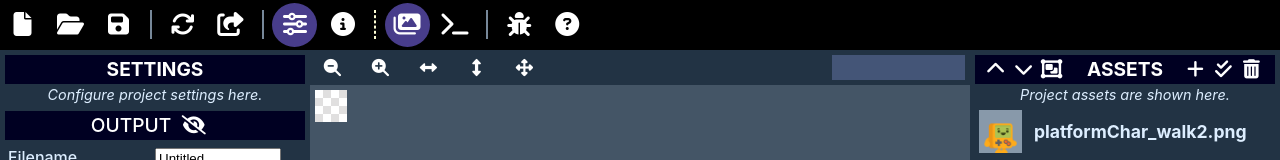
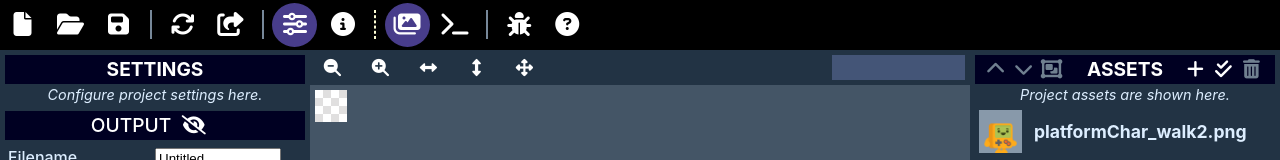
Before and after one commit to groundh0g/beta.gamedevutils.com, a React (Vite) app: page / in a window 1280 px wide. Shown: the top 160 px of the page. Built offline with nearby package versions, Linux system fonts and the light colour scheme.

Commit message:
adds disabled option to NavBarButtons, adds links for bug report and docs stub

```diff
--- a/src/Components/NavBar.tsx
+++ b/src/Components/NavBar.tsx
@@ -10,6 +10,18 @@ export type NavBarProps = {
     toggleSettingsPanel: () => void,
     toggleAboutPanel: () => void,
 };
+
+const BUG_REPORT_BODY = `
+Tell us how we can reproduce this issue. For example:
+
+I cannot remove an asset if it's the only item in the list.
+
+1. Start a new project.
+2. Add a single asset.
+3. Select the asset.
+4. The delete button should be enabled, but it's not.
+
+`.trim().replace(/\n/gim, "%0A");
 
 export default function NavBar(props: NavBarProps) {
     return (
@@ -27,8 +39,18 @@ export default function NavBar(props: NavBarProps) {
             <NavBarButton title="Show Assets" icon="images" isActive={props.panelVisibility.isAssetsVisible} onClick={props.toggleAssetsPanel} />
             <NavBarButton title="Show Console" icon="terminal" isActive={props.panelVisibility.isConsoleVisible} onClick={props.toggleConsolePanel} />
             <NavBarSpacer />
-            <NavBarButton title="Report a Bug" icon="bug" />
-            <NavBarButton title="Documentation" icon="question-circle" />
+            <NavBarButton
+                title="Report a Bug"
+                icon="bug"
+                href={`https://github.com/groundh0g/beta.gamedevutils.com/issues/new?labels=bug&title=[BUG]+Short Description&body=${BUG_REPORT_BODY}`}
+                target="_blank"
+            />
+            <NavBarButton
+                title="Documentation"
+                icon="question-circle"
+                href="https://docs.jekyllfaces.com/"
+                target="_blank"
+            />
         </div>
     );
 }
--- a/src/Components/NavBarButton.css
+++ b/src/Components/NavBarButton.css
@@ -12,3 +12,7 @@
     background-color: darkslateblue;
     border-radius: 50%;
 }
+
+.navbar-button.disabled {
+    color: slategray;
+}
--- a/src/Components/NavBarButton.tsx
+++ b/src/Components/NavBarButton.tsx
@@ -7,13 +7,20 @@ export type NavBarButtonProps = {
     target?: string,
     isActive?: boolean,
     onClick?: () => void,
+    isDisabled?: boolean,
 };
 
 export default function NavBarButton(props: NavBarButtonProps) {
+    const classActive = props.isActive ? "active" : "";
+    const classDisabled = props.isDisabled ? "disabled" : "";
     return (
         <a href={props.href ? props.href : "#null"}
            target={props.target ? props.target : undefined}
-           onClick={props.onClick}
-           title={props.title}><div className={`navbar-button ${props.isActive ? "active" : ""}`}><i className={"fa fa-" + props.icon}></i></div></a>
+           onClick={() => {
+               if (props.onClick && !props.isDisabled) {
+                   props.onClick();
+               }
+           }}
+           title={props.title}><div className={`navbar-button ${classActive} ${classDisabled}`}><i className={"fa fa-" + props.icon}></i></div></a>
     );
 }
--- a/src/Components/Panels/Assets/AssetsPanelMiniToolbar.tsx
+++ b/src/Components/Panels/Assets/AssetsPanelMiniToolbar.tsx
@@ -34,17 +34,25 @@ export default function AssetsPanelMiniToolbar(props: AssetsPanelMiniToolbarProp
             }}/>
             <div className="panel-assets-mini-toolbar">
                 <span>
-                    <NavBarButton title="Move Image(s) Up" icon="chevron-up" onClick={() => {
+                    <NavBarButton
+                        title="Move Image(s) Up"
+                        icon="chevron-up"
+                        isDisabled={props.selectedAssets.length !== 1}
+                        onClick={() => {
                             if(props.selectedAssets.length) {
                                 props.orderAsset(props.selectedAssets[0], true);
                             }
                     }} />
-                    <NavBarButton title="Move Image(s) Down" icon="chevron-down" onClick={() => {
+                    <NavBarButton
+                        title="Move Image(s) Down"
+                        icon="chevron-down"
+                        isDisabled={props.selectedAssets.length !== 1}
+                        onClick={() => {
                             if(props.selectedAssets.length) {
                                 props.orderAsset(props.selectedAssets[0], false);
                             }
                     }} />
-                    <NavBarButton title="Group Images" icon="object-group" onClick={() => {}} />
+                    <NavBarButton title="Group Images" icon="object-group" isDisabled={true} onClick={() => {}} />
                 </span>
                 <span>Assets</span>
                 <span>
@@ -54,7 +62,11 @@ export default function AssetsPanelMiniToolbar(props: AssetsPanelMiniToolbarProp
                     <NavBarButton title="Select/Deselect All Image(s)" icon="check-double" onClick={() => {
                         props.selectAll();
                     }} />
-                    <NavBarButton title="Delete Image(s)" icon="trash-alt" onClick={() => {
+                    <NavBarButton
+                        title="Delete Image(s)"
+                        icon="trash-alt"
+                        isDisabled={props.selectedAssets.length < 1}
+                        onClick={() => {
                             setIsDeleteDialogShown(true);
                     }} />
                 </span>
```
Also changed, not shown: 5 other files (tests, documents, lock files or other folders). Lines whose indentation alone changed are shown as unchanged.
